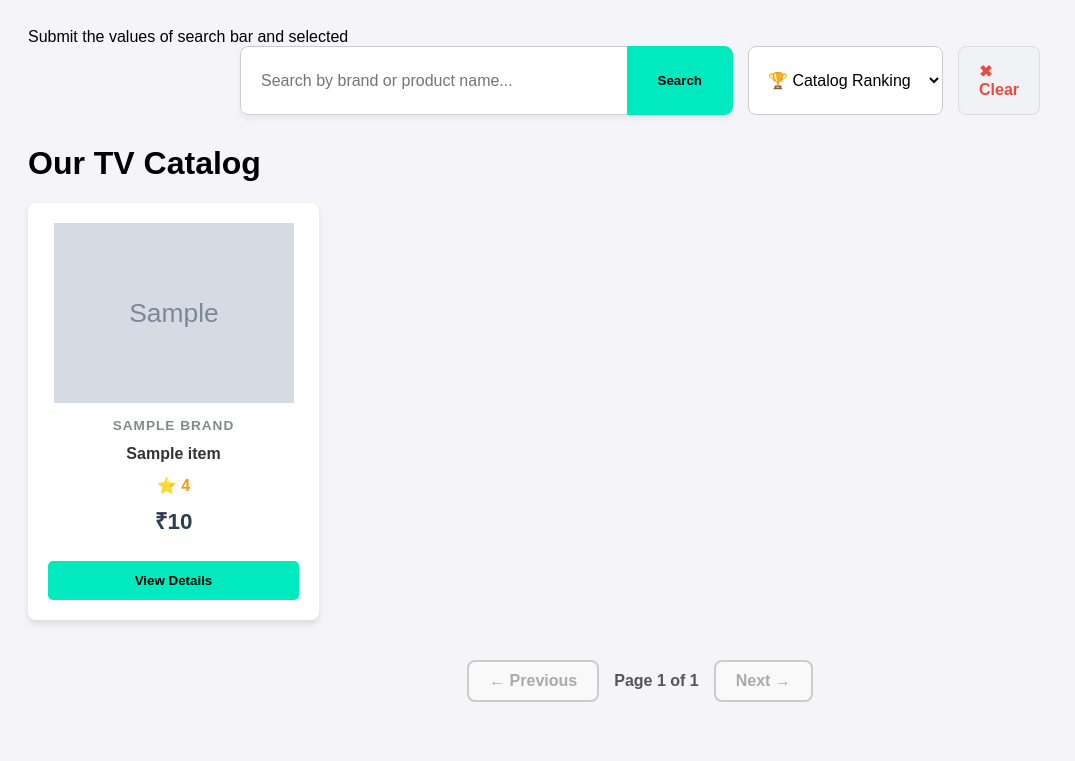
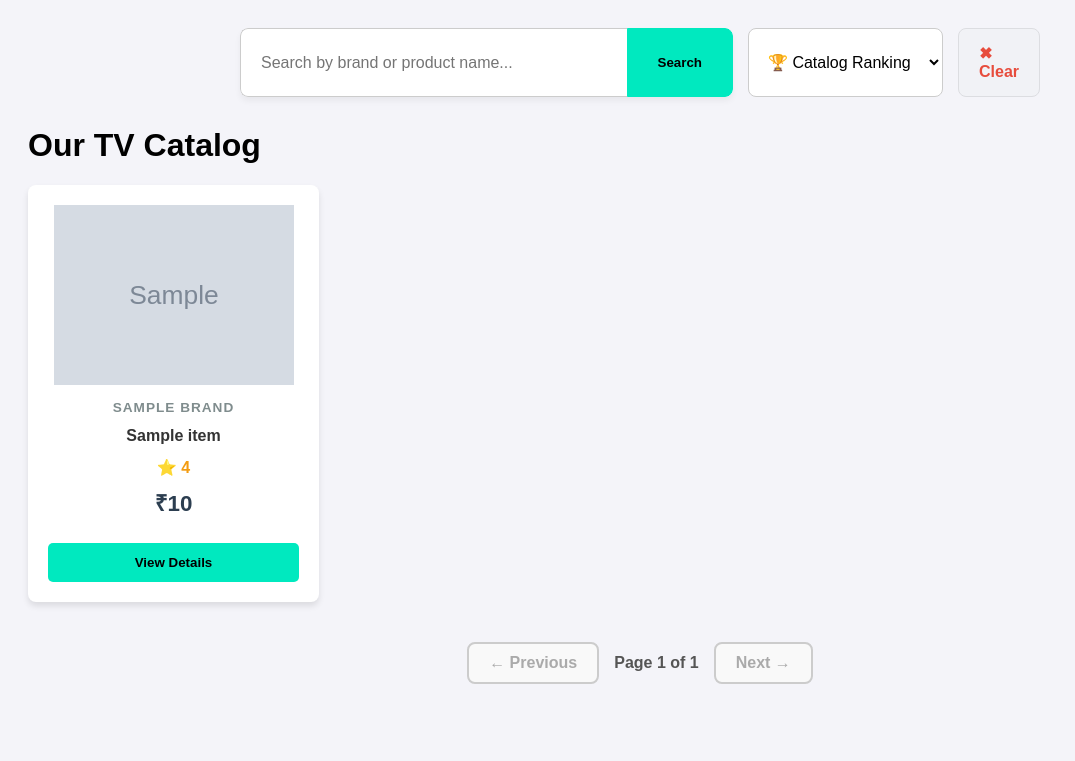
Before and after one commit to tropicles/assignment-sciative, a Flask app: template templates/index.html in a window 1280 px wide. Shown: the top 761 px of the page, without its empty margins (0-1075 px from the left). Run offline with Flask 3, Linux system fonts and the light colour scheme; the template is opened without the code that fills it: most values are stand-ins (such as "Sample title", 1, 10 or a date in 2020); grey boxes marked "Sample" are stand-in pictures; some libraries are stand-ins or nearby versions.

Commit message:
removing a comment

```diff
--- a/templates/index.html
+++ b/templates/index.html
@@ -322,7 +322,8 @@
     </style>
 
     <!-- Form for search and sorting query -->
-     Submit the values of search bar and selected
+     <!-- Submit the values of search bar and selected  -->
+
     <form action="/store" method="GET" class="controls-container">
 
         <div class="search-bar" style="flex-grow: 1; display: flex;">
```
